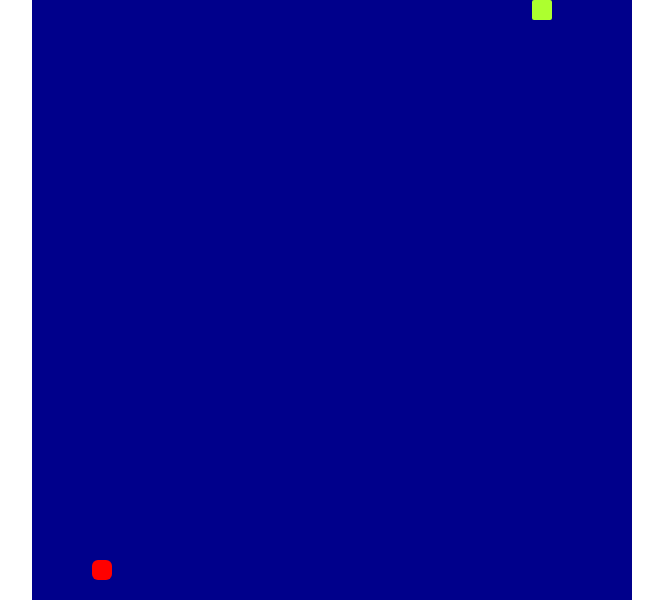
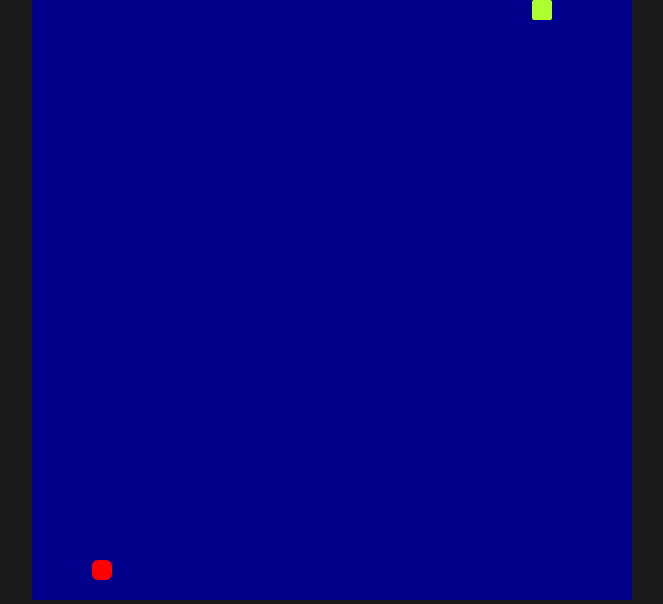
Before and after one commit to oregenal/cbackend, a plain HTML site: page html/index.html in a window 1280 px wide. Shown: the top 604 px of the page, without its empty margins (308-971 px from the left). Drawn offline with Linux system fonts and the light colour scheme.

Commit message:
Fix background color.

```diff
--- a/html/style.css
+++ b/html/style.css
@@ -2,6 +2,8 @@
 	margin: 0;
 	padding: 0;
 	box-sizing: border-box;
+	background: #191919;
+    color: lightslategrey;
 }
 
 body {
```
